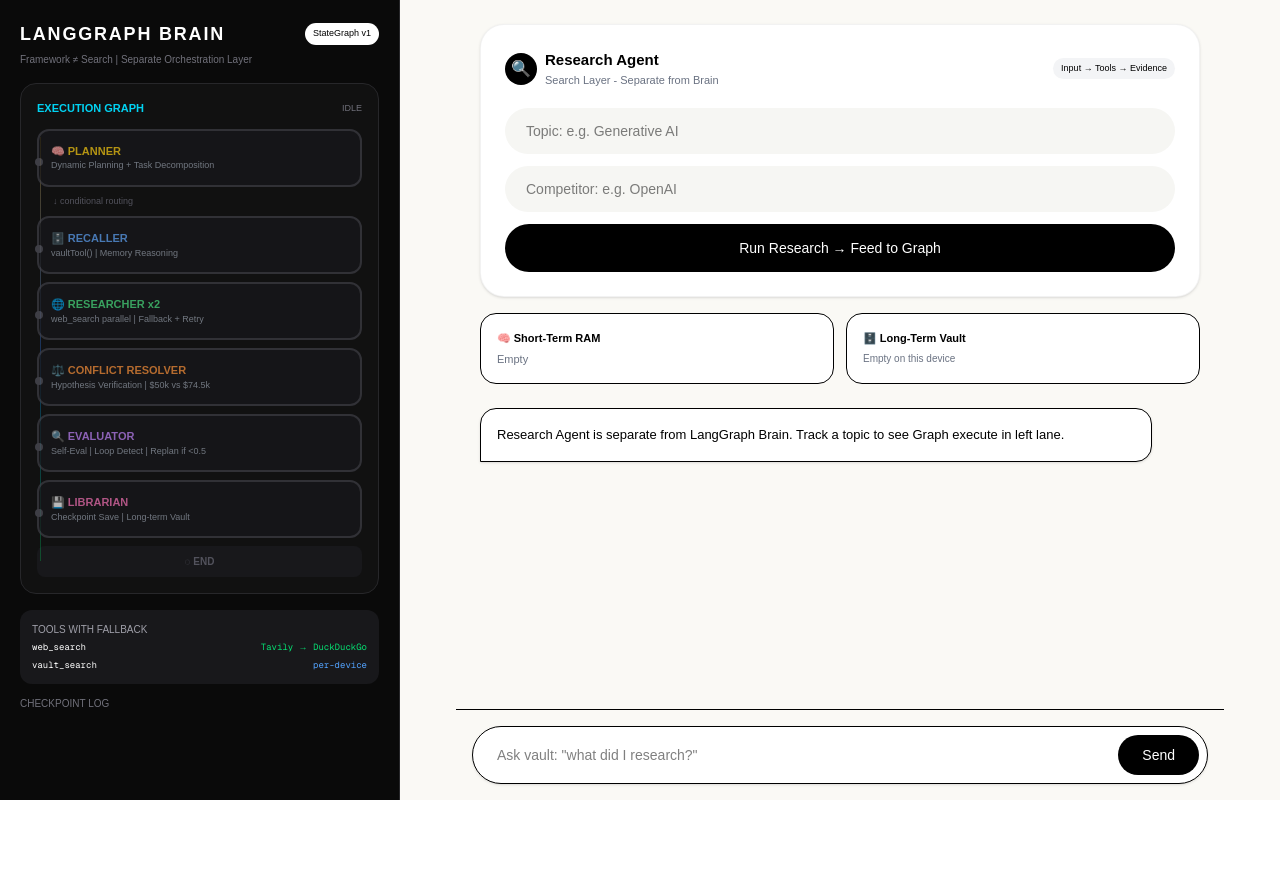
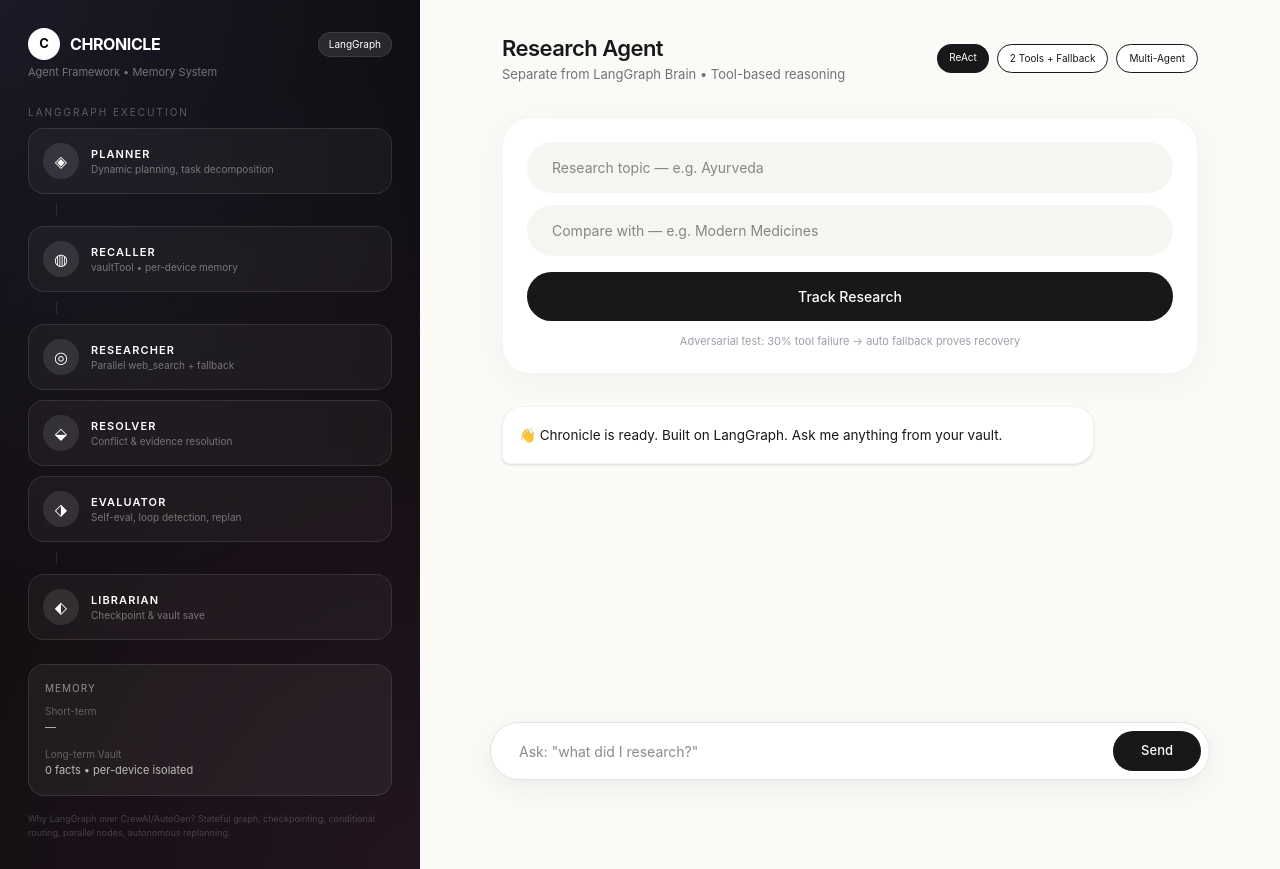
Before and after one commit to Steron167/AI-SECOND-BRAIN, a Next.js app: page / in a window 1280 px wide. Before the commit the page ends 800 px from the top, so only its background shows below. Built offline with nearby package versions, Linux system fonts and the light colour scheme.

Commit message:
ui: modern premium LangGraph + Research separated

```diff
--- a/app/page.tsx
+++ b/app/page.tsx
@@ -8,13 +8,13 @@
   const [result, setResult] = useState("")
   const [input, setInput] = useState("")
   const [chats, setChats] = useState<Chat[]>([
-    { role: "ai", text: "Research Agent is separate from LangGraph Brain. Track a topic to see Graph execute in left lane." }
+    { role: "ai", text: "👋 Chronicle is ready. Built on LangGraph. Ask me anything from your vault." }
   ])
   const [memory, setMemory] = useState<any>({ short: [], long: { facts: [] } })
   const [loading, setLoading] = useState(false)
   const [meta, setMeta] = useState<any>(null)
   const [checkpoints, setCheckpoints] = useState<any[]>([])
-  const [activeNode, setActiveNode] = useState<string>("")
+  const [activeNode, setActiveNode] = useState("")
 
   useEffect(() => {
     const saved = localStorage.getItem("chronicle_memory")
@@ -22,177 +22,162 @@
   }, [])
 
   async function trackResearch() {
-    if (!topic) return alert("Enter Topic")
+    if (!topic) return
     setLoading(true)
-    setActiveNode("planner")
     setResult("")
-    setCheckpoints([])
-
-    // animate graph
-    const steps = ["planner","recaller","researcher","conflictResolver","evaluator","librarian"]
-    let idx = 0
-    const interval = setInterval(()=>{ setActiveNode(steps[idx]); idx=(idx+1)%steps.length }, 500)
-
+    const steps = ["planner","recaller","researcher","resolver","evaluator","librarian"]
+    let i=0
+    const it = setInterval(()=>{ setActiveNode(steps[i]); i=(i+1)%steps.length }, 400)
     try {
       const res = await fetch("/api/chat", {
         method: "POST", headers: { "Content-Type": "application/json" },
         body: JSON.stringify({ message: `Research Topic: ${topic} | Competitor: ${competitor || "general"}`, memory }),
       })
       const data = await res.json()
-      clearInterval(interval)
-      setActiveNode("done")
-      setResult(data.reply)
-      setMeta(data)
-      setCheckpoints(data.checkpoints || [])
+      clearInterval(it); setActiveNode("done")
+      setResult(data.reply); setMeta(data); setCheckpoints(data.checkpoints||[])
       setMemory(data.memory_context)
       localStorage.setItem("chronicle_memory", JSON.stringify(data.memory_context))
-    } catch { clearInterval(interval); setResult("Error") }
-    setLoading(false)
+    } catch {}
+    clearInterval(it); setLoading(false)
   }
 
   async function send() {
     if (!input.trim()) return
-    const newChats = [...chats, { role: "user" as const, text: input }]
-    setChats(newChats); setInput(""); setLoading(true)
+    const nc = [...chats, { role: "user" as const, text: input }]
+    setChats(nc); setInput(""); setLoading(true)
     try {
       const res = await fetch("/api/chat", {
         method: "POST", headers: { "Content-Type": "application/json" },
         body: JSON.stringify({ message: input, memory }),
       })
       const data = await res.json()
-      setChats([...newChats, { role: "ai", text: data.reply }])
+      setChats([...nc, { role: "ai", text: data.reply }])
       setMeta(data); setCheckpoints(data.checkpoints||[])
       setMemory(data.memory_context)
       localStorage.setItem("chronicle_memory", JSON.stringify(data.memory_context))
     } catch {} setLoading(false)
   }
 
-  const Node = ({ id, label, sub, color }: any) => (
-    <div className={`relative p-3 rounded-xl border-2 transition-all ${activeNode===id? "border-white bg-zinc-800 scale-105 shadow-lg shadow-white/20" : "border-zinc-700 bg-zinc-900 opacity-70"}`}>
-      <div className={`w-2 h-2 rounded-full absolute -left-1 top-1/2 ${activeNode===id? "bg-green-400 animate-ping" : "bg-zinc-600"}`} />
-      <div className="text-[11px] font-bold" style={{color}}>{label}</div>
-      <div className="text-[9px] text-gray-400">{sub}</div>
-      {activeNode===id && <div className="text-[8px] text-green-300 mt-1">● RUNNING</div>}
+  const Node = ({ id, icon, title, desc, activeColor }: any) => (
+    <div className={`group relative rounded-[16px] p-3.5 border transition-all duration-500 ${activeNode===id? "bg-white text-black border-white shadow-[0_8px_30px_rgba(255,255,255,0.2)] scale-[1.02]" : "bg-white/[0.04] border-white/10 backdrop-blur hover:bg-white/[0.07] hover:border-white/20"}`}>
+      <div className="flex gap-3 items-center">
+        <div className={`w-9 h-9 rounded-full flex items-center justify-center text-[16px] transition-all ${activeNode===id? "bg-black text-white" : "bg-white/10"}`}>{icon}</div>
+        <div className="flex-1">
+          <div className={`text-[11px] font-semibold tracking-widest ${activeNode===id? "text-black" : "text-white"}`}>{title}</div>
+          <div className={`text-[10px] leading-3 ${activeNode===id? "text-black/60" : "text-white/40"}`}>{desc}</div>
+        </div>
+        {activeNode===id && <div className="w-2 h-2 rounded-full bg-green-500 animate-pulse" />}
+      </div>
     </div>
   )
 
   return (
-    <div className="min-h-screen bg-[#faf9f5] text-black flex">
-      {/* LEFT - LANGGRAPH BRAIN ONLY - DIFFERENT DESIGN */}
-      <div className="w-[400px] bg-[#0a0a0a] text-white p-5 hidden lg:flex flex-col border-r border-zinc-800">
-        <div className="flex items-center justify-between">
-          <h1 className="text-lg font-bold tracking-widest">LANGGRAPH BRAIN</h1>
-          <div className="text-[9px] bg-white text-black px-2 py-1 rounded-full">StateGraph v1</div>
-        </div>
-        <div className="text-[10px] text-zinc-500 mt-1 mb-4">Framework ≠ Search | Separate Orchestration Layer</div>
+    <div className="min-h-screen bg-[#fcfaf7] text-zinc-900 flex font-[Inter,system-ui]">
+      {/* LEFT - PREMIUM LANGGRAPH PANEL */}
+      <div className="w-[420px] hidden lg:flex flex-col bg-[#0a0a0b] text-white relative overflow-hidden">
+        <div className="absolute inset-0 bg-[radial-gradient(600px_circle_at_0%_0%,rgba(120,119,198,0.15),transparent)] pointer-events-none" />
+        <div className="absolute inset-0 bg-[radial-gradient(800px_circle_at_100%_100%,rgba(255,119,198,0.1),transparent)] pointer-events-none" />
 
-        {/* GRAPH VISUAL - DIFFERENT THAN SEARCH */}
-        <div className="bg-[#111] rounded-2xl p-4 border border-zinc-800 mb-4">
-          <div className="flex justify-between items-center mb-3">
-            <span className="text-[11px] font-bold text-cyan-400">EXECUTION GRAPH</span>
-            <span className="text-[9px] text-zinc-500">{loading? "EXECUTING..." : "IDLE"}</span>
+        <div className="relative z-10 p-7 flex flex-col h-full overflow-y-auto">
+          <div className="flex items-center justify-between mb-1">
+            <div className="flex items-center gap-2.5">
+              <div className="w-8 h-8 rounded-full bg-white text-black flex items-center justify-center font-bold text-[13px]">C</div>
+              <div className="font-bold tracking-tight">CHRONICLE</div>
+            </div>
+            <div className="text-[10px] px-2.5 py-1 rounded-full bg-white/10 border border-white/10">LangGraph</div>
+          </div>
+          <div className="text-[11px] text-white/40 mb-6">Agent Framework • Memory System</div>
+
+          <div className="space-y-2.5 mb-6">
+            <div className="text-[10px] tracking-[0.2em] text-white/30 mb-2">LANGGRAPH EXECUTION</div>
+            <Node id="planner" icon="◈" title="PLANNER" desc="Dynamic planning, task decomposition" activeColor="" />
+            <div className="h-3 w-[1px] bg-white/10 ml-7" />
+            <Node id="recaller" icon="◍" title="RECALLER" desc="vaultTool • per-device memory" activeColor="" />
+            <div className="h-3 w-[1px] bg-white/10 ml-7" />
+            <Node id="researcher" icon="◎" title="RESEARCHER" desc="Parallel web_search + fallback" activeColor="" />
+            <Node id="resolver" icon="⬙" title="RESOLVER" desc="Conflict & evidence resolution" activeColor="" />
+            <Node id="evaluator" icon="⬗" title="EVALUATOR" desc="Self-eval, loop detection, replan" activeColor="" />
+            <div className="h-3 w-[1px] bg-white/10 ml-7" />
+            <Node id="librarian" icon="⬖" title="LIBRARIAN" desc="Checkpoint & vault save" activeColor="" />
           </div>
 
-          <div className="space-y-2 relative">
-            <div className="absolute left-[3px] top-2 bottom-2 w-[1px] bg-gradient-to-b from-yellow-500 via-blue-500 to-green-500 opacity-30" />
-            <Node id="planner" label="🧠 PLANNER" sub="Dynamic Planning + Task Decomposition" color="#facc15" />
-            <div className="text-[9px] text-zinc-600 ml-4">↓ conditional routing</div>
-            <Node id="recaller" label="🗄️ RECALLER" sub="vaultTool() | Memory Reasoning" color="#60a5fa" />
-            <Node id="researcher" label="🌐 RESEARCHER x2" sub="web_search parallel | Fallback + Retry" color="#4ade80" />
-            <Node id="conflictResolver" label="⚖️ CONFLICT RESOLVER" sub="Hypothesis Verification | $50k vs $74.5k" color="#fb923c" />
-            <Node id="evaluator" label="🔍 EVALUATOR" sub="Self-Eval | Loop Detect | Replan if <0.5" color="#c084fc" />
-            <Node id="librarian" label="💾 LIBRARIAN" sub="Checkpoint Save | Long-term Vault" color="#f472b6" />
-            <div className={`p-2 rounded-lg text-center text-[10px] font-bold ${activeNode==="done"? "bg-green-900 text-green-300 border border-green-700" : "bg-zinc-900 text-zinc-600"}`}>
-              {activeNode==="done"? "✓ GRAPH COMPLETE → Final Answer" : "◌ END"}
+          {meta?.metrics && (
+            <div className="grid grid-cols-3 gap-2 mb-5">
+              {[
+                { k: "Confidence", v: meta.metrics.confidence, s: "uncertainty" },
+                { k: "Retries", v: meta.metrics.retries, s: "recovery" },
+                { k: "Steps", v: checkpoints.length, s: "checkpoints" },
+              ].map((m,i)=>(
+                <div key={i} className="rounded-2xl bg-white/[0.06] border border-white/10 p-3 backdrop-blur">
+                  <div className="text-[8px] tracking-widest text-white/30">{m.k.toUpperCase()}</div>
+                  <div className="text-[18px] font-medium mt-1">{m.v}</div>
+                  <div className="text-[9px] text-white/30">{m.s}</div>
+                </div>
+              ))}
+            </div>
+          )}
+
+          <div className="rounded-2xl bg-white/[0.05] border border-white/10 p-4 mb-4">
+            <div className="text-[10px] text-white/50 mb-2 tracking-widest">MEMORY</div>
+            <div className="space-y-3">
+              <div><div className="text-[10px] text-white/30">Short-term</div><div className="text-[11px] text-white/70 truncate">{memory.short?.length? memory.short.slice(-2).join(" • ") : "—"}</div></div>
+              <div><div className="text-[10px] text-white/30">Long-term Vault</div><div className="text-[11px] text-white/70">{memory.long?.facts?.length||0} facts • per-device isolated</div></div>
             </div>
           </div>
-        </div>
 
-        {/* LIVE METRICS */}
-        {meta?.metrics && (
-          <div className="grid grid-cols-3 gap-2 mb-4">
-            <div className="bg-zinc-900 p-2 rounded-xl border border-zinc-800 text-center">
-              <div className="text-[8px] text-zinc-500">CONFIDENCE</div>
-              <div className="text-green-400 font-bold">{meta.metrics.confidence}</div>
-              <div className="text-[7px] text-zinc-500">uncertainty-aware</div>
-            </div>
-            <div className="bg-zinc-900 p-2 rounded-xl border border-zinc-800 text-center">
-              <div className="text-[8px] text-zinc-500">RETRIES</div>
-              <div className="text-orange-400 font-bold">{meta.metrics.retries}</div>
-              <div className="text-[7px] text-zinc-500">failure recovery</div>
-            </div>
-            <div className="bg-zinc-900 p-2 rounded-xl border border-zinc-800 text-center">
-              <div className="text-[8px] text-zinc-500">CHECKPOINTS</div>
-              <div className="font-bold">{checkpoints.length}</div>
-              <div className="text-[7px] text-zinc-500">state saved</div>
-            </div>
+          <div className="mt-auto text-[9px] text-white/20 leading-relaxed">
+            Why LangGraph over CrewAI/AutoGen? Stateful graph, checkpointing, conditional routing, parallel nodes, autonomous replanning.
           </div>
-        )}
-
-        <div className="bg-zinc-900 rounded-xl p-3 mb-3">
-          <div className="text-[10px] text-zinc-400 mb-1">TOOLS WITH FALLBACK</div>
-          <div className="text-[9px] font-mono space-y-1">
-            <div className="flex justify-between"><span>web_search</span><span className="text-green-400">Tavily → DuckDuckGo</span></div>
-            <div className="flex justify-between"><span>vault_search</span><span className="text-blue-400">per-device</span></div>
-          </div>
-        </div>
-
-        <div className="flex-1 overflow-auto space-y-2">
-          <div className="text-[10px] text-zinc-500">CHECKPOINT LOG</div>
-          {checkpoints.map((c:any,i:number)=><div key={i} className="text-[8px] font-mono bg-zinc-900 p-2 rounded border-l-2 border-cyan-500">#{i+1} {c.node} → {JSON.stringify(c).slice(0,60)}</div>)}
         </div>
       </div>
 
-      {/* RIGHT - RESEARCH AGENT - COMPLETELY DIFFERENT UI */}
-      <div className="flex-1 flex flex-col max-w-3xl mx-auto w-full">
-        <div className="p-6">
-          <div className="bg-white rounded-[24px] p-6 shadow-sm border border-black/5">
-            <div className="flex items-center gap-2 mb-1">
-              <div className="w-8 h-8 bg-black rounded-full flex items-center justify-center text-white">🔍</div>
-              <div>
-                <div className="font-bold text-[15px]">Research Agent</div>
-                <div className="text-[11px] text-gray-500">Search Layer - Separate from Brain</div>
-              </div>
-              <div className="ml-auto text-[9px] bg-gray-100 px-2 py-1 rounded-full">Input → Tools → Evidence</div>
+      {/* RIGHT - RESEARCH AGENT - LIGHT, MODERN */}
+      <div className="flex-1 flex flex-col max-w-[760px] mx-auto w-full">
+        <div className="p-8">
+          <div className="flex items-center justify-between mb-8">
+            <div>
+              <div className="text-[22px] font-semibold tracking-tight">Research Agent</div>
+              <div className="text-[13px] text-zinc-500">Separate from LangGraph Brain • Tool-based reasoning</div>
             </div>
+            <div className="hidden md:flex gap-2">
+              <span className="text-[10px] px-3 py-1.5 rounded-full bg-zinc-900 text-white">ReAct</span>
+              <span className="text-[10px] px-3 py-1.5 rounded-full bg-white border">2 Tools + Fallback</span>
+              <span className="text-[10px] px-3 py-1.5 rounded-full bg-white border">Multi-Agent</span>
+            </div>
+          </div>
 
-            <div className="mt-5 space-y-3">
-              <input value={topic} onChange={e=>setTopic(e.target.value)} placeholder="Topic: e.g. Generative AI" className="w-full bg-[#f6f6f3] border border-transparent focus:border-black rounded-full px-5 py-3 outline-none text-sm" />
-              <input value={competitor} onChange={e=>setCompetitor(e.target.value)} placeholder="Competitor: e.g. OpenAI" className="w-full bg-[#f6f6f3] border border-transparent focus:border-black rounded-full px-5 py-3 outline-none text-sm" />
-              <button onClick={trackResearch} disabled={loading} className="w-full bg-black text-white py-3.5 rounded-full font-medium text-sm disabled:opacity-50">
-                {loading? "Graph Running (see left)..." : "Run Research → Feed to Graph"}
+          <div className="rounded-[28px] bg-white border border-zinc-100 shadow-[0_8px_40px_rgba(0,0,0,0.04)] p-6">
+            <div className="grid grid-cols-1 gap-3">
+              <input value={topic} onChange={e=>setTopic(e.target.value)} placeholder="Research topic — e.g. Ayurveda" className="w-full bg-[#f7f5f2] border border-transparent focus:bg-white focus:border-zinc-900 rounded-full px-6 py-3.5 outline-none text-[14px] transition-all" />
+              <input value={competitor} onChange={e=>setCompetitor(e.target.value)} placeholder="Compare with — e.g. Modern Medicines" className="w-full bg-[#f7f5f2] border border-transparent focus:bg-white focus:border-zinc-900 rounded-full px-6 py-3.5 outline-none text-[14px] transition-all" />
+              <button onClick={trackResearch} disabled={loading} className="w-full mt-1 bg-zinc-900 hover:bg-black text-white py-3.5 rounded-full font-medium text-[14px] transition-all active:scale-[0.98] disabled:opacity-50">
+                {loading? "Running LangGraph →" : "Track Research"}
               </button>
+              <div className="text-[11px] text-zinc-400 text-center">Adversarial test: 30% tool failure → auto fallback proves recovery</div>
             </div>
           </div>
 
           {result && (
-            <div className="mt-4 bg-white p-5 rounded-[20px] border shadow-sm whitespace-pre-wrap text-[13px] leading-6">
-              <div className="text-[10px] text-gray-400 mb-2 uppercase tracking-widest">Final Synthesized Answer (From Graph)</div>
-              {result}
+            <div className="mt-6 rounded-[24px] bg-white border border-zinc-100 shadow-sm p-6">
+              <div className="text-[10px] tracking-[0.2em] text-zinc-400 mb-3">REACT TRACE + SYNTHESIS</div>
+              <div className="whitespace-pre-wrap text-[13.5px] leading-[1.7] text-zinc-800">{result}</div>
             </div>
           )}
-
-          {/* MEMORY - STILL SEPARATE */}
-          <div className="mt-4 grid grid-cols-2 gap-3">
-            <div className="bg-white p-4 rounded-2xl border">
-              <div className="text-[11px] font-bold">🧠 Short-Term RAM</div>
-              <div className="text-[11px] text-gray-500 mt-1">{memory.short?.length? memory.short.slice(-3).map((m:any)=>m.text||m).join(", ") : "Empty"}</div>
-            </div>
-            <div className="bg-white p-4 rounded-2xl border">
-              <div className="text-[11px] font-bold">🗄️ Long-Term Vault</div>
-              <div className="text-[10px] text-gray-500 mt-1">{memory.long?.facts?.length? `${memory.long.facts.length} facts stored (per-device)` : "Empty on this device"}</div>
-            </div>
-          </div>
         </div>
 
-        <div className="flex-1 px-6 pb-2 space-y-3 overflow-y-auto">
-          {chats.map((c,i)=><div key={i} className={`p-4 rounded-2xl text-[13px] ${c.role==="user"? "bg-black text-white ml-12 rounded-br-none" : "bg-white border shadow-sm mr-12 rounded-bl-none"}`}>{c.text}</div>)}
+        <div className="flex-1 px-8 pb-4 space-y-3 overflow-y-auto">
+          {chats.map((c,i)=>(
+            <div key={i} className={`max-w-[85%] p-4 rounded-[20px] text-[13.5px] leading-6 ${c.role==="user"? "bg-zinc-900 text-white ml-auto rounded-br-[8px]" : "bg-white border border-zinc-100 shadow-sm mr-auto rounded-bl-[8px]"}`}>
+              {c.text}
+            </div>
+          ))}
         </div>
 
-        <div className="p-4 border-t bg-[#faf9f5] sticky bottom-0">
-          <div className="flex gap-2 bg-white p-2 rounded-full border shadow-sm">
-            <input value={input} onChange={e=>setInput(e.target.value)} onKeyDown={e=>e.key==="Enter"&&send()} placeholder='Ask vault: "what did I research?"' className="flex-1 bg-transparent px-4 outline-none text-sm" />
-            <button onClick={send} className="bg-black text-white px-6 py-2.5 rounded-full text-sm">Send</button>
+        <div className="p-5 sticky bottom-0">
+          <div className="bg-white border border-zinc-200 rounded-full p-2 flex gap-2 shadow-[0_8px_30px_rgba(0,0,0,0.06)]">
+            <input value={input} onChange={e=>setInput(e.target.value)} onKeyDown={e=>e.key==="Enter"&&send()} placeholder='Ask: "what did I research?"' className="flex-1 bg-transparent px-5 outline-none text-[14px]" />
+            <button onClick={send} className="bg-zinc-900 text-white px-7 py-2.5 rounded-full text-[13px] font-medium hover:bg-black transition">Send</button>
           </div>
         </div>
       </div>
```
